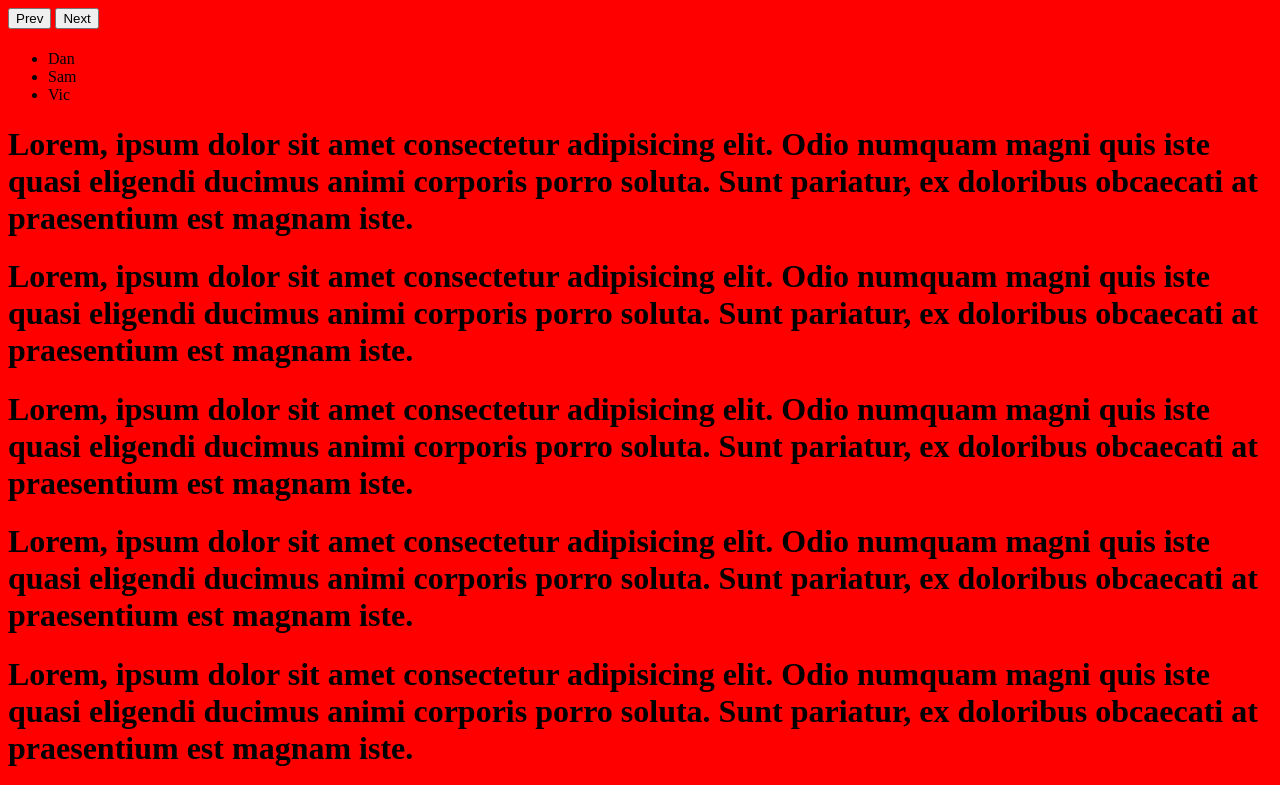
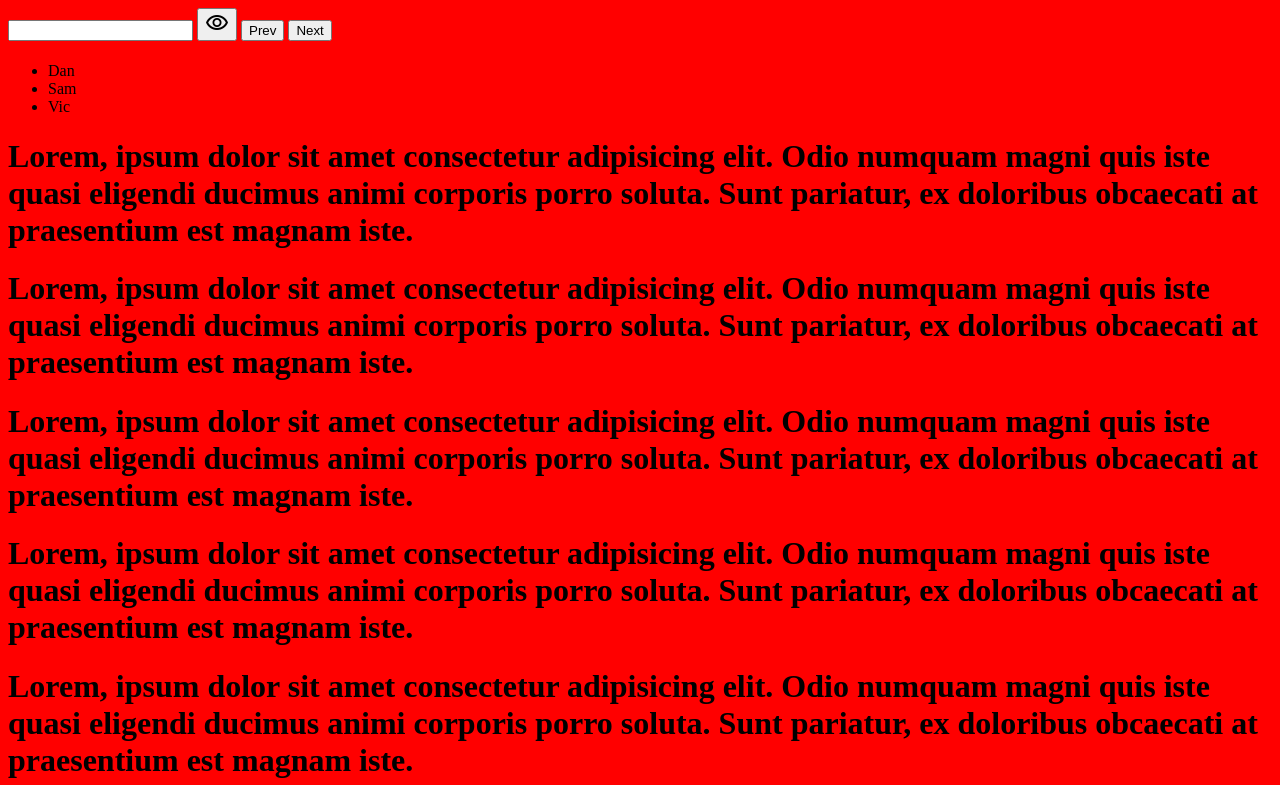
Before and after one commit to Danitife/Calculator, a plain HTML site: page daniel.html in a window 1280 px wide. Shown: the top 785 px of the page. Drawn offline with nearby package versions, Linux system fonts and the light colour scheme.

Commit message:
Visibility

```diff
--- a/daniel.html
+++ b/daniel.html
@@ -3,9 +3,16 @@
 <head>
     <meta charset="UTF-8">
     <meta name="viewport" content="width=device-width, initial-scale=1.0">
+    <link rel="stylesheet" href="https://fonts.googleapis.com/css2?family=Material+Symbols+Outlined:opsz,wght,FILL,GRAD@20..48,100..700,0..1,-50..200" />
     <title>Document</title>
 </head>
 <body>
+    <input type="text">
+    <button onclick="togglePass()" id="eye">
+        <span id="visi" class="material-symbols-outlined">
+            visibility
+            </span>
+    </button>
     <button onclick="prevColor()">Prev</button>
     <button onclick="nextColor()">Next</button>
     <h1 id="disp"></h1>
@@ -33,6 +40,11 @@
 </html>
 
 <script>
+
+    let visi = document.getElementById("visi")
+    function togglePass(){
+        visi.innerHTML == "Visibility"? visi.innerHTML ="visibility_off": visi.innerHTML ="Visibility"
+    }
     let colors = ['red', 'blue', 'green', 'tomato']
     let index = 0
     document.body.style.backgroundColor = colors[index];
```
